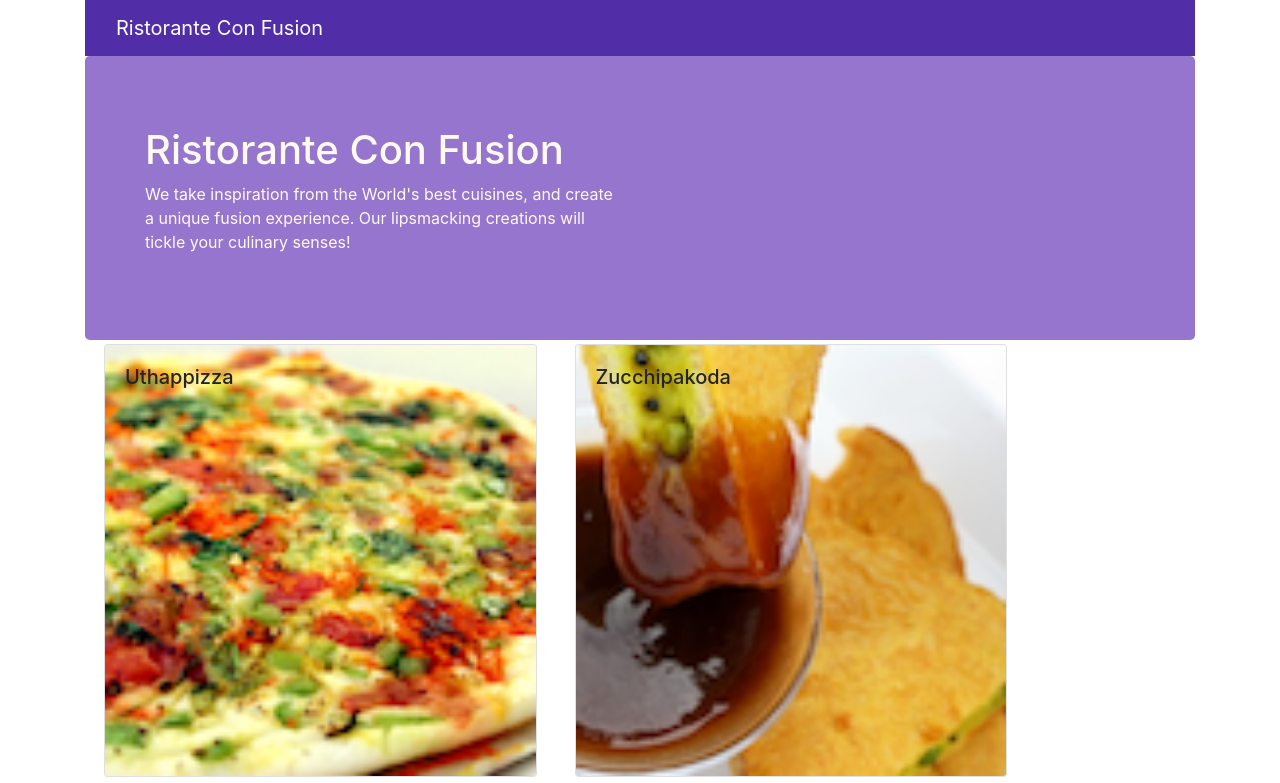
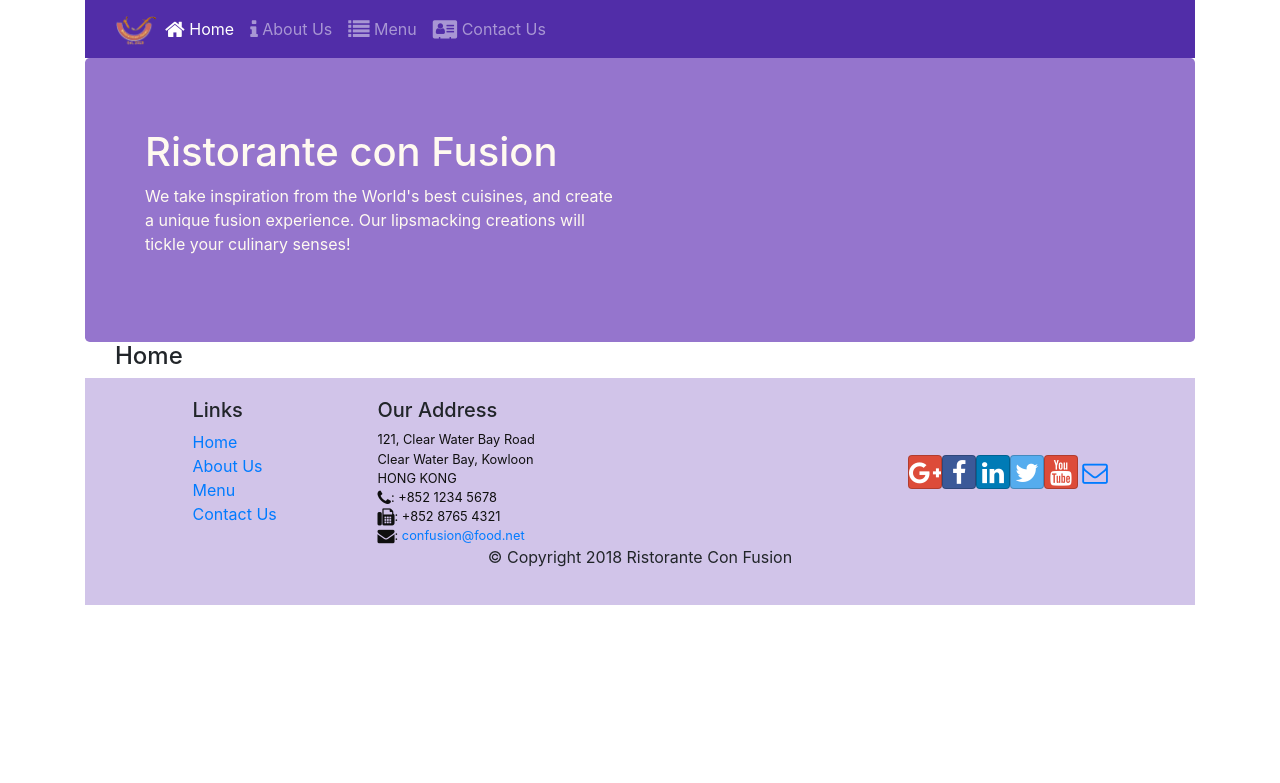
Before and after one commit to NTD-Funix/RJS101x-Lab, a React (Create React App) app: page /home in a window 1280 px wide. Shown: the top 783 px of the page. Built offline with nearby package versions, Linux system fonts and the light colour scheme.

Commit message:
React Router

```diff
--- a/package.json
+++ b/package.json
@@ -12,6 +12,7 @@
     "react": "^17.0.2",
     "react-dom": "^17.0.2",
     "react-popper": "0.9.2",
+    "react-router-dom": "4.2.2",
     "react-scripts": "5.0.0",
     "reactstrap": "5.0.0",
     "web-vitals": "^2.1.4"
--- a/src/App.js
+++ b/src/App.js
@@ -1,15 +1,18 @@
 import React, { Component } from 'react';
 import './App.css';
 import Main from './components/MainComponent';
+import { BrowserRouter } from 'react-router-dom';
 
 
 class App extends Component {
 
     render() {
         return (
+        <BrowserRouter>
           <div className="App">
               <Main/>
           </div>
+        </BrowserRouter>
         );
     }
 }
--- a/src/components/FooterComponent.js
+++ b/src/components/FooterComponent.js
@@ -1,4 +1,5 @@
 import React from 'react';
+import { Link } from 'react-router-dom';
 
 function Footer () {
     return(
@@ -8,10 +9,10 @@
                     <div className="col-4 offset-1 col-sm-2">
                         <h5>Links</h5>
                         <ul className="list-unstyled">
-                            <li><a href="/">Home</a></li>
-                            <li><a href="/">About</a></li>
-                            <li><a href="/">Menu</a></li>
-                            <li><a href="contactus.html">Contact</a></li>
+                            <li><Link to="/home">Home</Link></li>
+                            <li><Link to="/aboutus">About Us</Link></li>
+                            <li><Link to="/menu">Menu</Link></li>
+                            <li><Link to="contactus">Contact Us</Link></li>
                         </ul>
                     </div>
                     <div className="col-7 col-sm-5">
--- a/src/components/HeaderComponent.js
+++ b/src/components/HeaderComponent.js
@@ -1,27 +1,58 @@
 import React, { Component }from 'react';
-import { Navbar, NavbarBrand, Jumbotron } from 'reactstrap';
+import { Nav, Navbar, NavbarBrand, Jumbotron, NavbarToggler, Collapse, NavItem } from 'reactstrap';
+import { NavLink } from 'react-router-dom';
+class Header extends Component {
+    constructor(props){
+        super(props);
+        this.state = {
+            isNavOpen: false,
+        };
+        this.toggleNav = this.toggleNav.bind(this);
+    };
 
-class Header extends Component {
+    toggleNav () {
+        this.setState({
+            isNavOpen: !this.state.isNavOpen
+        });
+    };
+
     render() {
         return(
-            <React.Fragment>
-                <Navbar dark>
+            <div>
+                <Navbar dark expand="md">
                     <div className="container">
-                        <NavbarBrand href="/">Ristorante Con Fusion</NavbarBrand>
+                        <NavbarToggler onClick={this.toggleNav} />
+                        <NavbarBrand className="mr-auto" href="/"><img src='assets/images/logo.png' height="30" width="41" alt='Ristorante Con Fusion' /></NavbarBrand>
+                        <Collapse isOpen={this.state.isNavOpen} navbar>
+                            <Nav navbar>
+                            <NavItem>
+                                <NavLink className="nav-link"  to='/home'><span className="fa fa-home fa-lg"></span> Home</NavLink>
+                            </NavItem>
+                            <NavItem>
+                                <NavLink className="nav-link" to='/aboutus'><span className="fa fa-info fa-lg"></span> About Us</NavLink>
+                            </NavItem>
+                            <NavItem>
+                                <NavLink className="nav-link"  to='/menu'><span className="fa fa-list fa-lg"></span> Menu</NavLink>
+                            </NavItem>
+                            <NavItem>
+                                <NavLink className="nav-link" to='/contactus'><span className="fa fa-address-card fa-lg"></span> Contact Us</NavLink>
+                            </NavItem>
+                            </Nav>
+                        </Collapse>
                     </div>
                 </Navbar>
                 <Jumbotron>
                     <div className="container">
                         <div className="row row-header">
                             <div className="col-12 col-sm-6">
-                                <h1>Ristorante Con Fusion</h1>
+                                <h1>Ristorante con Fusion</h1>
                                 <p>We take inspiration from the World's best cuisines, and create a unique fusion experience. Our lipsmacking creations will tickle your culinary senses!</p>
                             </div>
                         </div>
                     </div>
                 </Jumbotron>
-            </React.Fragment>
-        )
+            </div>
+        );
     }
 }
 
--- /dev/null
+++ b/src/components/HomeComponent.js
@@ -0,0 +1,11 @@
+import React from 'react';
+
+function Home () {
+    return(
+        <div className="container">
+            <h4>Home</h4>
+        </div>
+    )
+}
+
+export default Home;
--- a/src/components/MainComponent.js
+++ b/src/components/MainComponent.js
@@ -3,7 +3,9 @@
 import Dishdetail from './DishdetailComponent';
 import Header from './HeaderComponent';
 import Footer from './FooterComponent';
+import Home from './HomeComponent';
 import { DISHES } from '../shared/dishes';
+import {Switch, Route, Redirect } from 'react-router-dom';
 
 class Main extends Component {
     constructor(props) {
@@ -19,11 +21,21 @@
     render() {
         let dishes = this.state.dishes;
         let dish = dishes.find((dish) => dish.id === this.state.selectedDish);
+        const HomePage = () => {
+            return (
+                <div className="container">
+                    <Home/>
+                </div>
+            )
+        }
         return (
             <div className="container">
                 <Header/>
-                <Menu dishes={this.state.dishes} onDishSelect={(dishId) => this.onDishSelect(dishId)}/>
-                <Dishdetail dish={dish}/>
+                <Switch>
+                    <Route path="/home" component={HomePage}/>
+                    <Route path="/menu" component={() => <Menu dishes={dishes}/>} />
+                    <Redirect to="/home"/>
+                </Switch>
                 <Footer/>
             </div>
         )
--- a/src/components/MenuComponent.js
+++ b/src/components/MenuComponent.js
@@ -3,7 +3,7 @@
 
 function RenderMenuItem ({dish, onDishSelect}) {
     return (
-        <Card onClick={() => onDishSelect(dish.id)}>
+        <Card>
             <CardImg src={dish.image} alt={dish.name}/>
             <CardImgOverlay>
                 <CardTitle>{dish.name}</CardTitle>
```
Also changed, not shown: 1 other file (tests, documents, lock files or other folders).
